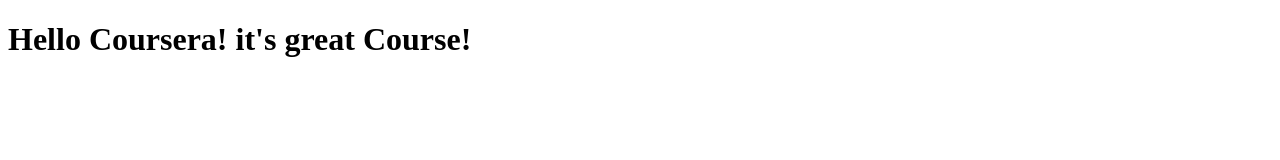
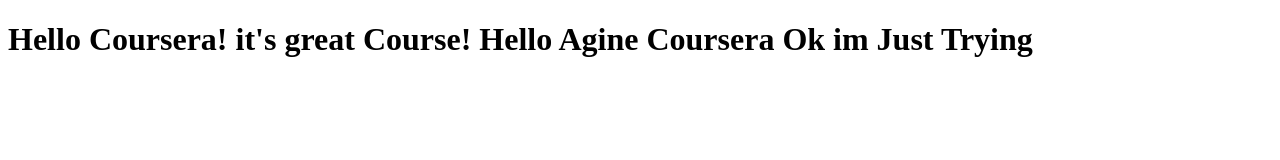
Before and after one commit to MoatazMohamed/TestGit3, a plain HTML site: page index.html in a window 1280 px wide. Drawn offline with Linux system fonts and the light colour scheme.

Commit message:
coomitone

```diff
--- a/index.html
+++ b/index.html
@@ -6,6 +6,7 @@
 <body>
 	<h1>
 		Hello Coursera! it's great Course!
+		Hello Agine Coursera Ok im Just Trying
 	</h1>
 
 </body>
```
